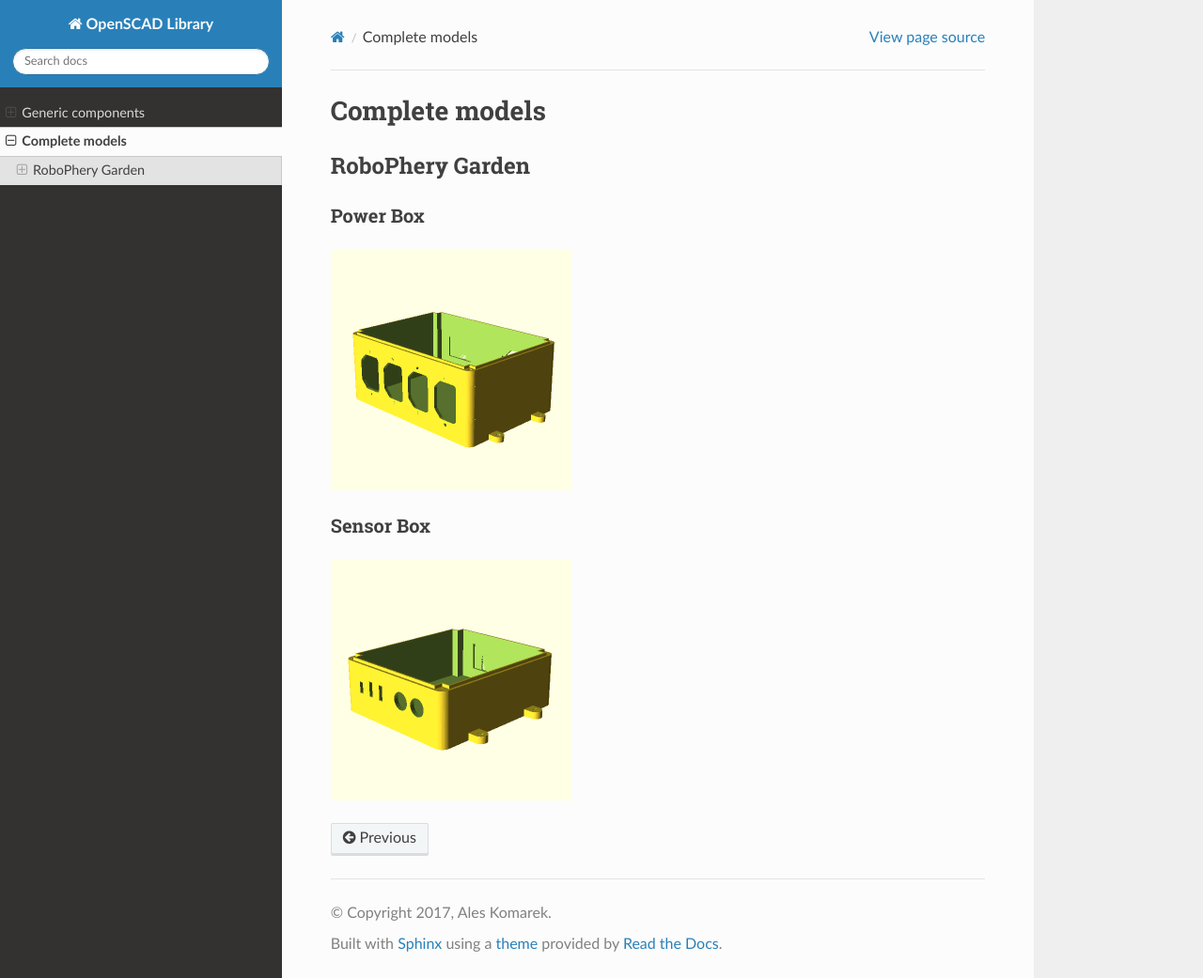
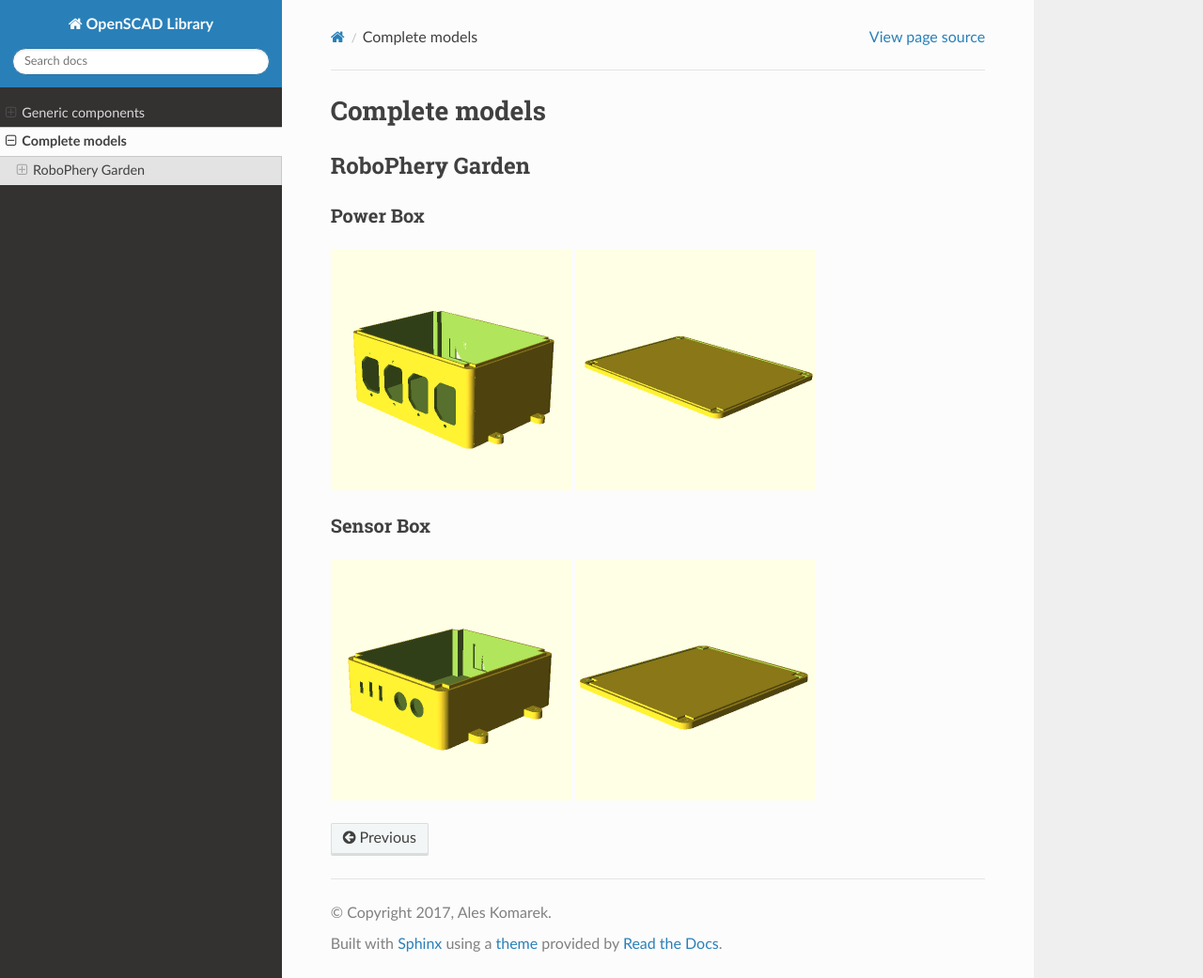
Before and after one commit to cznewt/openscad-model-library, a Sphinx documentation site: the page built from docs/source/models.rst, in a window 1280 px wide and 1041 px high. Shown: the whole window at 94% size. Built offline with Sphinx 7.4.7 and the Read the Docs theme 2.0.0, drawn with Linux system fonts in a browser that asks for light colours; formulas are drawn with MathJax 3.

Commit message:
Parametrised box

```diff
--- a/docs/source/models.rst
+++ b/docs/source/models.rst
@@ -9,11 +9,17 @@ RoboPhery Garden
 Power Box
 ---------
 
-.. image:: img/robophery_garden_power_box.png
+.. image:: img/robophery_garden_power_case.png
+   :scale: 50 %
+
+.. image:: img/robophery_garden_power_lid.png
    :scale: 50 %
 
 Sensor Box
 ----------
 
-.. image:: img/robophery_garden_sensor_box.png
+.. image:: img/robophery_garden_sensor_case.png
    :scale: 50 %
+
+.. image:: img/robophery_garden_sensor_lid.png
+   :scale: 50 %
```
Also changed, not shown: docs/source/img/robophery_garden_compute_case.png (added), docs/source/img/robophery_garden_power_box.png (deleted), docs/source/img/robophery_garden_power_case.png (added), docs/source/img/robophery_garden_power_lid.png (added), docs/source/img/robophery_garden_sensor_case.png (renamed from docs/source/img/robophery_garden_sensor_box.png), docs/source/img/robophery_garden_sensor_lid.png (added), 8 other files.
